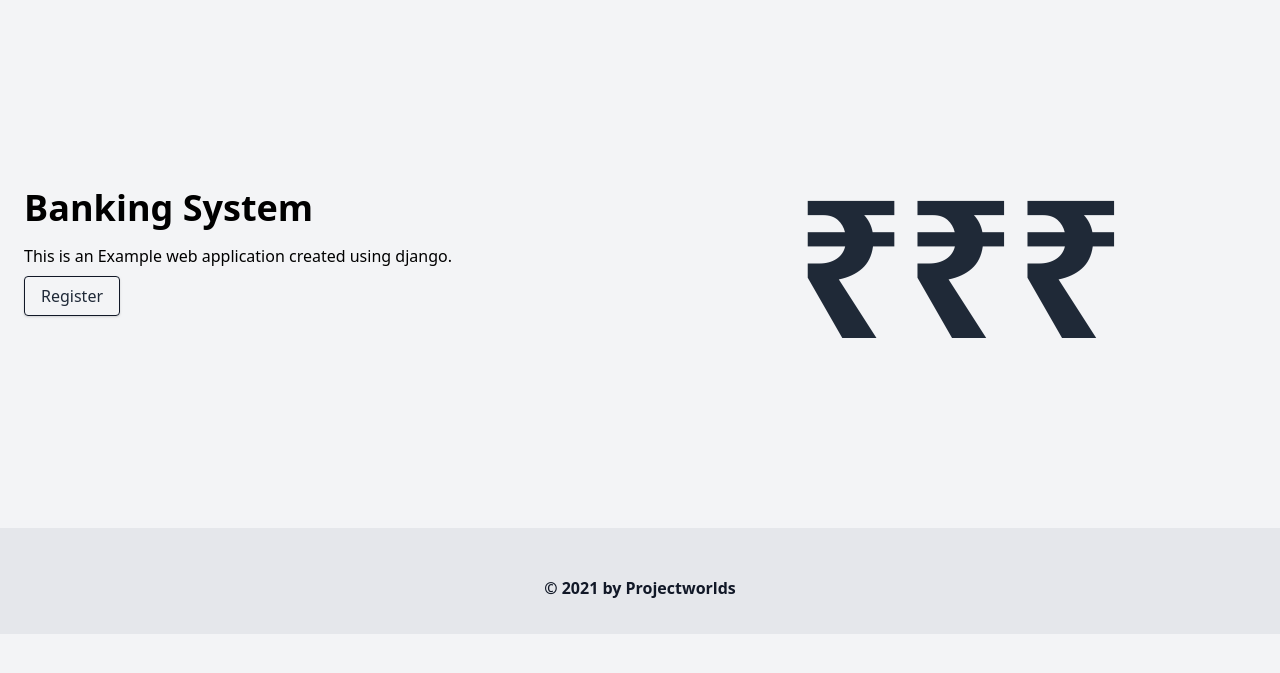
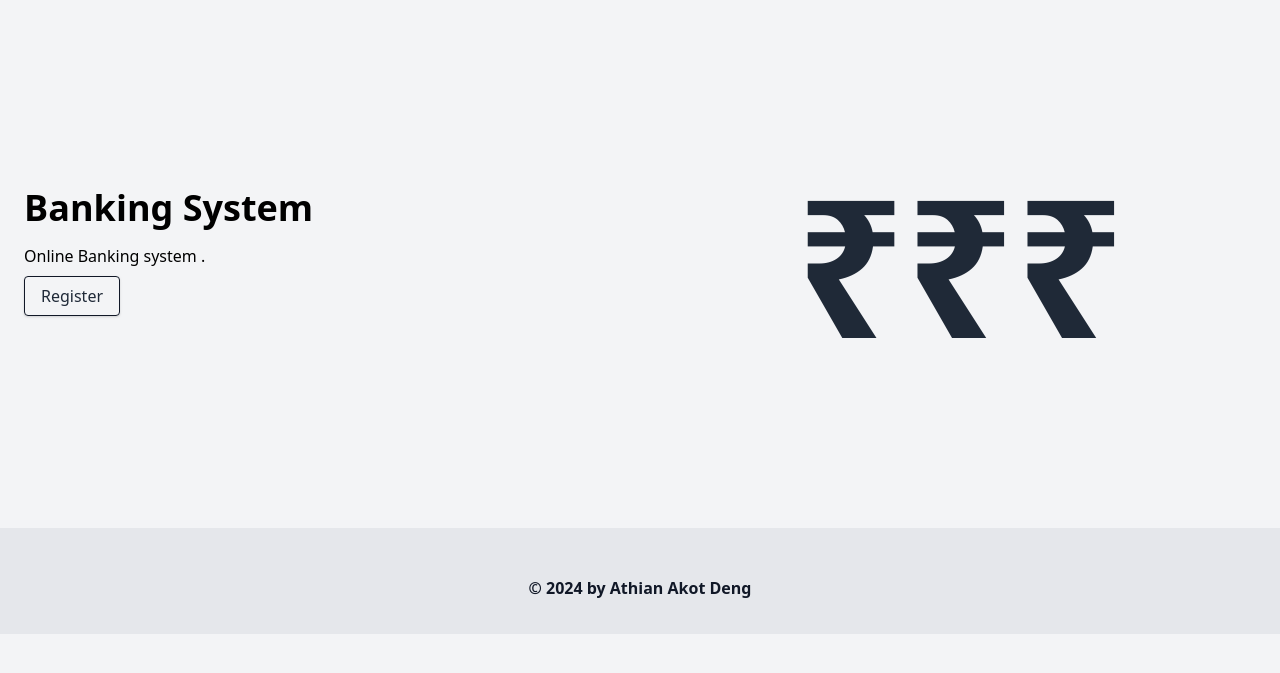
Before and after one commit to athianakot/HCD-project-2024, a Django app: page / in a window 1280 px wide. Shown: the part 80-753 px from the top of the page. Run offline with Django 3.2, Linux system fonts and the light colour scheme; parts of the project's set-up code (start-up, migrations or seed data) failed here and were passed over.

Commit message:
first commit

```diff
--- a/banking-system/templates/core/footer.html
+++ b/banking-system/templates/core/footer.html
@@ -3,7 +3,7 @@
         <div class="mt-5 flex flex-col items-center">
             <div class="sm:w-2/3 text-center py-6">
                 <p class="text-md text-gray-900 font-bold mb-2">
-                    © 2021 by <a href="#" target="_blank">Projectworlds</a>
+                    © 2024 by <a href="#" target="_blank">Athian Akot Deng</a>
                 </p>
             </div>
         </div>
--- a/banking-system/templates/core/index.html
+++ b/banking-system/templates/core/index.html
@@ -8,7 +8,7 @@
         <div class="flex flex-col w-full lg:w-1/2 justify-center items-start pt-12 pb-24 px-6">
             <h1 class="font-bold text-4xl my-4">Banking System</h1>
             <p class="leading-normal mb-4">
-                This is an Example web application created using django.
+                Online Banking system .
 
             </p>
             <div>
```
